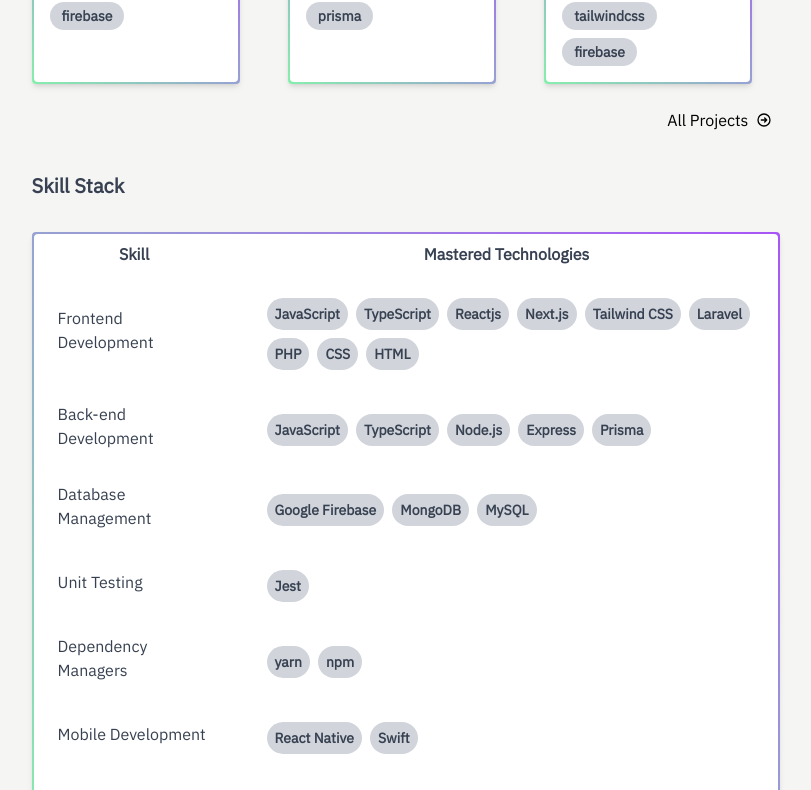
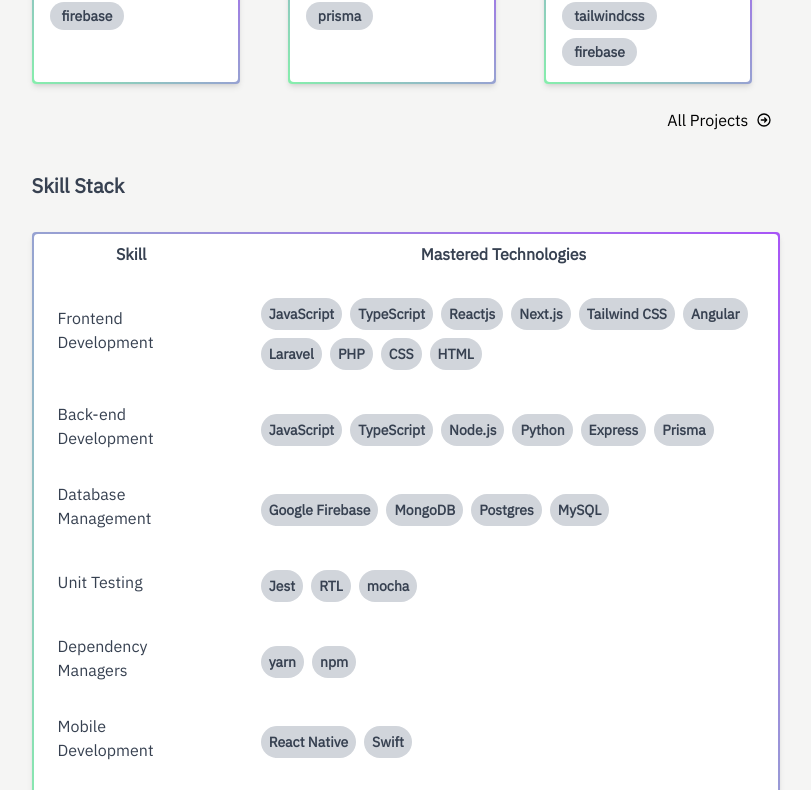
Before and after one commit to cvrlnolan/carlnolan.me, a Next.js app: page / in a window 1280 px wide. Shown: the part 476-1266 px from the top of the page, without its empty margins (234-1045 px from the left). Built offline with nearby package versions, Linux system fonts and the light colour scheme; no server answers.

Commit message:
add: new skills

```diff
--- a/assets/skillStack.ts
+++ b/assets/skillStack.ts
@@ -4,6 +4,7 @@ export const frontEnd = [
   "Reactjs",
   "Next.js",
   "Tailwind CSS",
+  "Angular",
   "Laravel",
   "PHP",
   "CSS",
@@ -14,13 +15,14 @@ export const backEnd = [
   "JavaScript",
   "TypeScript",
   "Node.js",
+  "Python",
   "Express",
   "Prisma",
 ];
 
-export const database = ["Google Firebase", "MongoDB", "MySQL"];
+export const database = ["Google Firebase", "MongoDB", "Postgres", "MySQL"];
 
-export const unitTest = ["Jest"];
+export const unitTest = ["Jest", "RTL", "mocha"];
 
 export const dependencies = ["yarn", "npm"];
 
```
